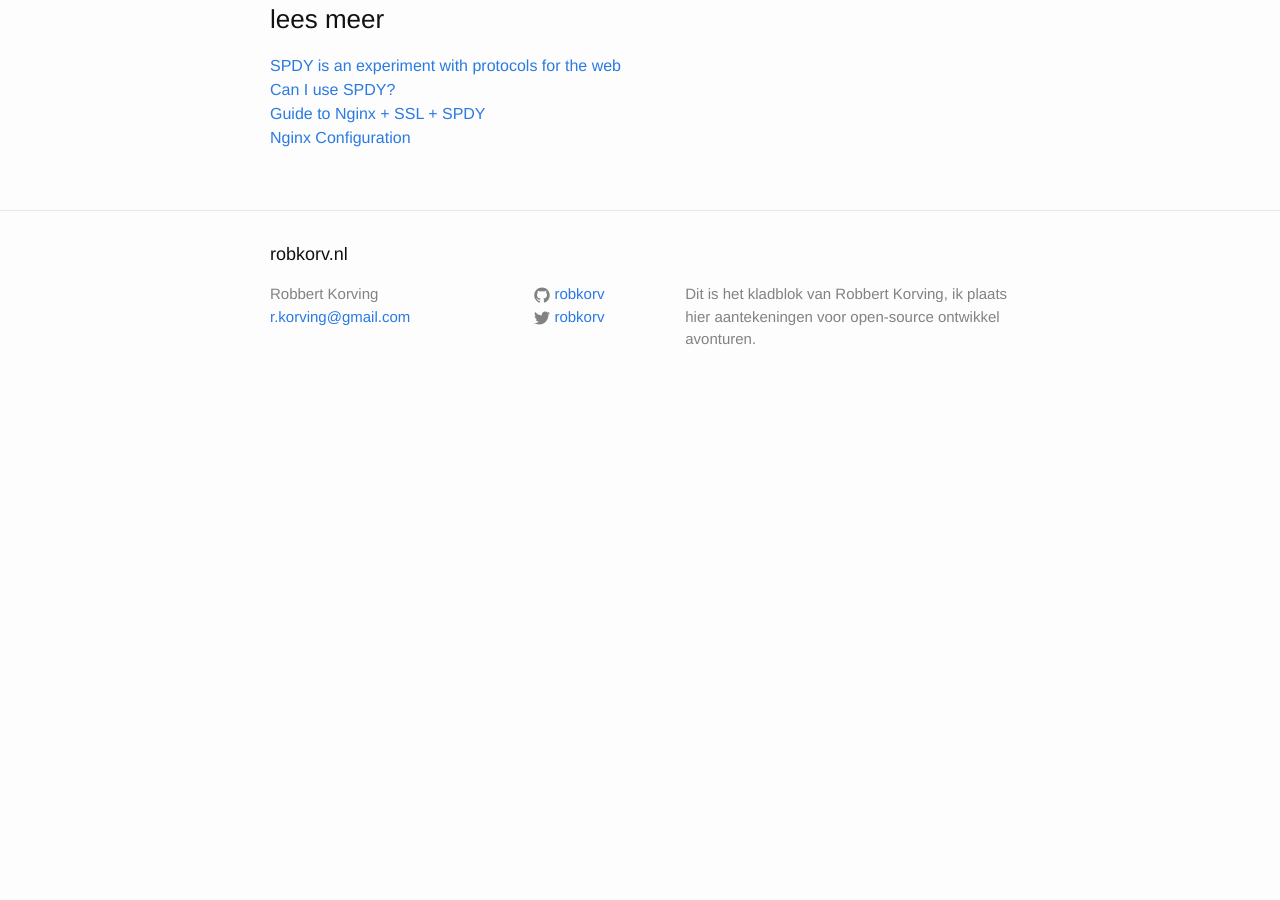
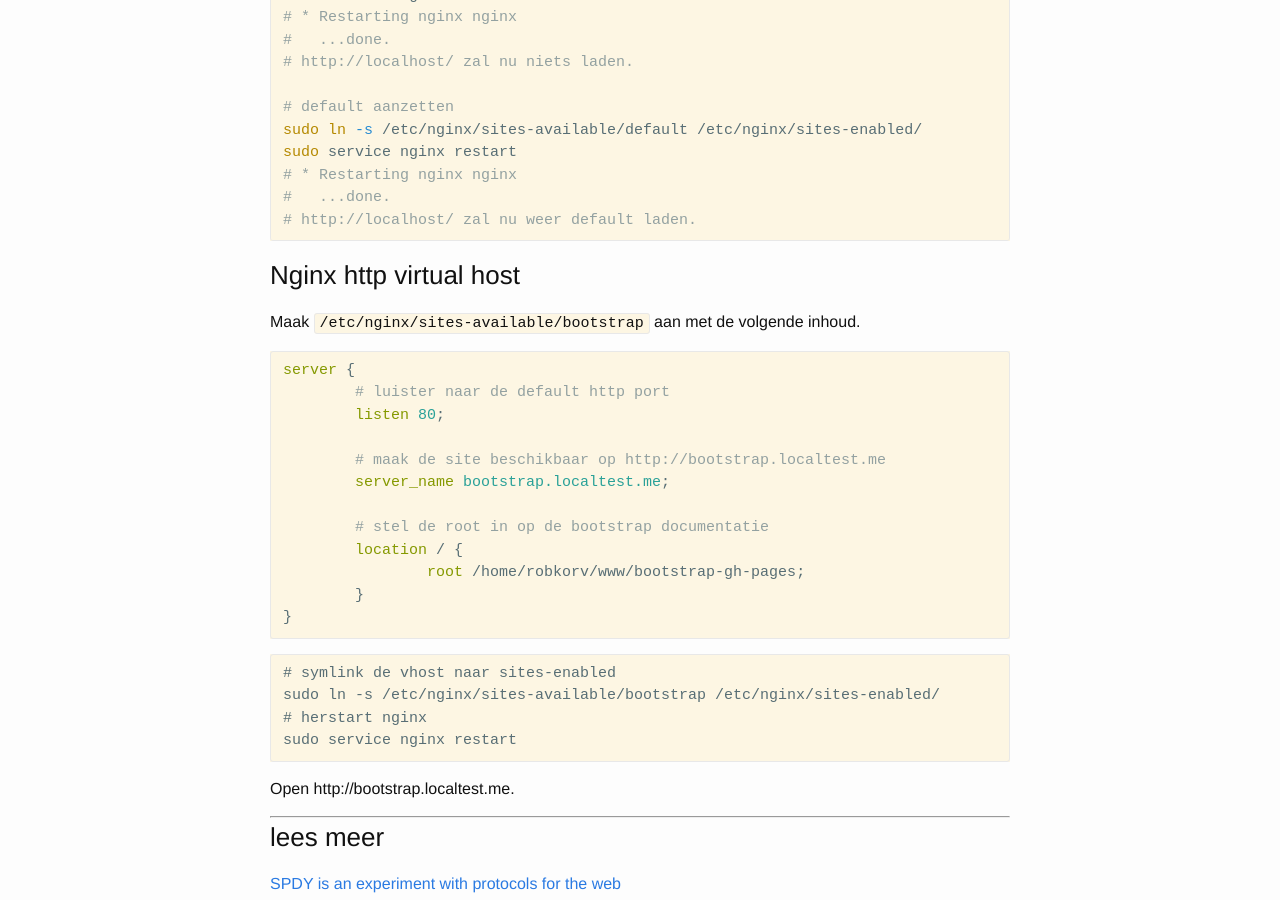
Before and after one commit to robkorv/robkorv.github.io, a Jekyll site: the page built from _posts/2014-08-17-nginx-met-spdy-in-ubuntu.md, in a window 1280 px wide and 900 px high, scrolled down 1804 px. Built offline with Jekyll 4.4.1, drawn with Linux system fonts in a browser that asks for light colours; Markdown is read by kramdown in place of the engine named in the settings; before the commit the page ends 2215 px from its top, so only the background shows below that; some of the changed text lies outside the part shown.

Commit message:
post updates

````diff
--- a/_posts/2014-08-17-nginx-met-spdy-in-ubuntu.md
+++ b/_posts/2014-08-17-nginx-met-spdy-in-ubuntu.md
@@ -40,6 +40,19 @@ Open http://localhost/ en de standaard `Welcome to nginx!` pagina zal laden.
 Als voorbeeld, zal de volgende configuratie instructies, de documentatie van
 [bootstrap](http://getbootstrap.com/) lokaal hosten met Nginx via SPDY.
 
+```
+# maak een www dir aan in home
+mkdir ~/www
+# ga in de www dir ~/www
+cd ~/www
+# download de documentatie zip
+wget https://github.com/twbs/bootstrap/archive/gh-pages.zip
+# pak de zip uit
+unzip gh-pages.zip
+# verwijder de gedownloade zip
+rm gh-pages.zip
+```
+
 ### Nginx configuratie layout in Ubuntu
 
 * `/etc/nginx/nginx.conf`
@@ -81,6 +94,34 @@ sudo service nginx restart
 # http://localhost/ zal nu weer default laden.
 ```
 
+### Nginx http virtual host
+
+Maak `/etc/nginx/sites-available/bootstrap` aan met de volgende inhoud.
+
+```nginx
+server {
+        # luister naar de default http port
+        listen 80;
+
+        # maak de site beschikbaar op http://bootstrap.localtest.me
+        server_name bootstrap.localtest.me;
+
+        # stel de root in op de bootstrap documentatie
+        location / {
+                root /home/robkorv/www/bootstrap-gh-pages;
+        }
+}
+```
+
+```
+# symlink de vhost naar sites-enabled
+sudo ln -s /etc/nginx/sites-available/bootstrap /etc/nginx/sites-enabled/
+# herstart nginx
+sudo service nginx restart
+```
+
+Open http://bootstrap.localtest.me.
+
 ---
 
 ### lees meer
````
Also changed, not shown: _posts/2014-08-16-een-ruby-omgeving-per-project-in-ubuntu.md (+5 -5 lines).
